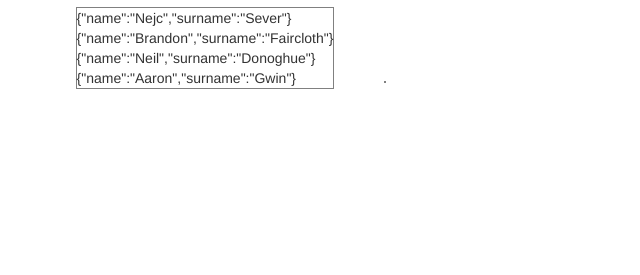
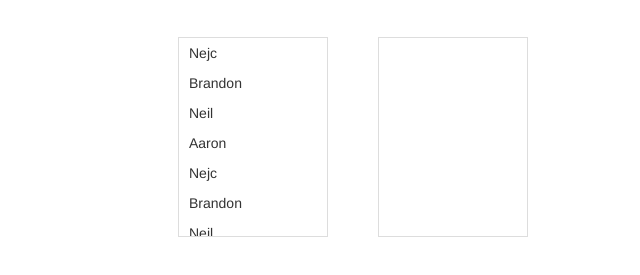
Before and after one commit to nejcsever/angular-list-select, a website: page demo/index.html in a window 1280 px wide. Shown: the part 63-338 px from the top of the page, without its empty margins (287-927 px from the left). Drawn offline with nearby package versions, Linux system fonts and the light colour scheme; files that its build step writes are made by us from their sources.

Commit message:
list styling adjustments

```diff
--- a/demo/css/style.css
+++ b/demo/css/style.css
@@ -0,0 +1,10 @@
+.column {
+	text-align: center;
+}
+.column h1 {
+	margin-bottom: 40px;
+}
+.ls-container {
+	margin: 0 auto;
+	display: inline-block;
+}
--- a/demo/index.html
+++ b/demo/index.html
@@ -20,7 +20,7 @@
 <body id="home" ng-app="demo-app" ng-controller="MainController">
     <div class="container">
         <div class="row">
-            <div class="col-md-offset-3 col-md-6">
+            <div class="col-md-offset-3 col-md-6 column">
                 <h1 class="text-center">Demo of angular list select</h1>
                 <list-select items="people" selected-items="selectedPeople"></list-select>
             </div>
--- a/demo/js/script.js
+++ b/demo/js/script.js
@@ -12,6 +12,18 @@ angular.module('demo-app', ['angular-list-select'])
         }, {
             name: "Aaron",
             surname: "Gwin"
+        }, {
+            name: "Nejc",
+            surname: "Sever"
+        }, {
+            name: "Brandon",
+            surname: "Faircloth"
+        }, {
+            name: "Neil",
+            surname: "Donoghue"
+        }, {
+            name: "Aaron",
+            surname: "Gwin"
         }];
         $scope.selectedPeople = [];
     }]);
--- a/src/angular-list-select.js
+++ b/src/angular-list-select.js
@@ -16,10 +16,10 @@
                 },
                 template: '<div class="ls-container">' +
                     '<div class="ls-items">' +
-                    '<div class="item" ng-repeat="item in items">{{item}}</div>' +
+                    '<div class="ls-item" ng-repeat="item in items">{{item.name}}</div>' +
                     '</div>' +
                     '<div class="ls-selected-items">' +
-                    '<div class="item" ng-repeat="item in selectedItems">{{item}}</div>' +
+                    '<div class="ls-selected-item" ng-repeat="item in selectedItems">{{item.name}}</div>' +
                     '</div>' +
                     '</div>'
             }
--- a/src/css/angular-list-select.scss
+++ b/src/css/angular-list-select.scss
@@ -1,11 +1,31 @@
 .ls-container {
     display: inline-block;
+    text-align: initial;
     .ls-items,
     .ls-selected-items {
+        min-height: 200px;
+        min-width: 150px;
+        max-height: 200px;
+        overflow: auto;
+        float: left;
         display: inline-block;
-        border: 1px solid gray;
+        border: 1px solid #ddd;
+        .ls-item {
+            padding: 5px 10px;
+        }
     }
     .ls-selected-items {
         margin-left: 50px;
+        .ls-selected-item {
+            padding: 5px 10px;
+        }
+    }
+    .ls-item,
+    .ls-selected-item {
+        widht: 100%;
+        &:hover {
+            background-color: #eee;
+            cursor: pointer;
+        }
     }
 }
```
Also changed, not shown: dist/angular-list-select.min.js, dist/css/angular-list-select.min.css.
